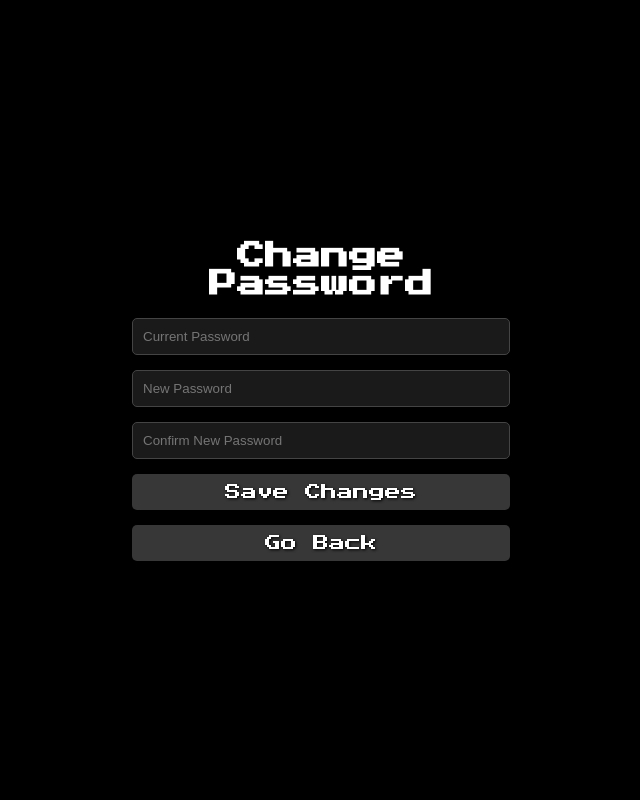
After one commit to glorybnat/Bracken, a PHP site: page /changepass.html in a window 1280 px wide. The commit adds this page. Shown: the whole page, without its empty margins (319-959 px from the left). Run offline with PHP 8.4, Linux system fonts and the light colour scheme.

Commit message:
Made some changes on profile, writeups, and added pages
Made some changes on profile, writeups, and added changemail, changepass pages

```diff
--- /dev/null
+++ b/changepass.html
@@ -0,0 +1,25 @@
+<!DOCTYPE html>
+<html lang="en">
+
+<head>
+    <meta charset="UTF-8">
+    <meta name="viewport" content="width=device-width, initial-scale=1.0">
+    <title>Change Password</title>
+    <link href="https://fonts.googleapis.com/css2?family=Press+Start+2P&display=swap" rel="stylesheet">
+    <link href="css/ChangePass.css" rel="stylesheet">
+</head>
+
+<body>
+    <div class="login-container">
+        <h1>Change Password</h1>
+        <form id="change-password-form">
+            <input type="password" id="current-password" name="current-password" placeholder="Current Password" required>
+            <input type="password" id="new-password" name="new-password" placeholder="New Password" required>
+            <input type="password" id="confirm-password" name="confirm-password" placeholder="Confirm New Password" required>
+            <button type="submit">Save Changes</button>
+        </form>
+        <button id="go-back" onclick="window.location.href='profile.html'">Go Back</button>
+    </div>
+</body>
+
+</html>
--- /dev/null
+++ b/css/changepass.css
@@ -0,0 +1,103 @@
+/* General Styles */
+body {
+    font-family: 'Press Start 2P', cursive;
+    color: #fff;
+    margin: 0;
+    padding: 0;
+    box-sizing: border-box;
+    min-height: 100vh;
+    display: flex;
+    flex-direction: column;
+    align-items: center;
+    justify-content: center;
+    background-color: #000;
+    overflow-x: hidden; /* Prevent horizontal scroll */
+}
+
+/* Change Password Container */
+.login-container {
+    background: rgba(0, 0, 0, 0.7);
+    padding: 30px;
+    border-radius: 10px;
+    box-shadow: 0 0 10px rgba(0, 0, 0, 0.5);
+    max-width: 400px;
+    width: 100%;
+    margin: auto;
+    backdrop-filter: blur(10px);
+    text-align: center; /* Center the text inside the container */
+}
+
+.login-container h1 {
+    font-size: 28px;
+    margin-bottom: 20px;
+}
+
+.login-container input {
+    width: calc(100% - 22px); /* Adjust for padding and border */
+    padding: 10px;
+    margin-bottom: 15px;
+    border: 1px solid #444;
+    border-radius: 5px;
+    background: rgba(255, 255, 255, 0.1);
+    color: #fff;
+    box-sizing: border-box;
+}
+
+.login-container button {
+    width: calc(100% - 22px); /* Same width as input fields */
+    padding: 10px;
+    border: none;
+    border-radius: 5px;
+    background: #000000b3;
+    color: #fff;
+    font-size: 16px;
+    cursor: pointer;
+    box-sizing: border-box;
+    font-family: 'Press Start 2P', cursive; /* Ensure button uses the same font */
+    margin: 0; /* Ensure no additional margin */
+    margin-bottom: 15px; /* Adjust margin between buttons */
+    box-shadow: 0 0px 0px rgba(255, 255, 255, 0.7); /* Added shadow effect */
+    text-shadow: 1px 1px 3px #000; /* Added text shadow */
+    position: relative; /* Required for pseudo-elements */
+    z-index: 0;
+}
+
+.login-container button:before {
+    content: '';
+    background: linear-gradient(45deg, #ff0000, #ff7300, #fffb00, #48ff00, #00ffd5, #002bff, #7a00ff, #ff00c8, #ff0000);
+    position: absolute;
+    top: -2px;
+    left: -2px;
+    background-size: 400%;
+    z-index: -1;
+    filter: blur(4px);
+    width: calc(100% + 4px);
+    height: calc(100% + 4px);
+    animation: glowing 20s linear infinite;
+    opacity: 0;
+    transition: opacity .3s ease-in-out;
+    border-radius: 5px;
+}
+
+.login-container button:hover:before {
+    opacity: 0.7;
+}
+
+.login-container button:after {
+    z-index: -1;
+    content: '';
+    position: absolute;
+    width: 100%;
+    height: 100%;
+    background-color: rgb(55, 55, 55);
+    left: 0;
+    top: 0;
+    border-radius: 5px;
+}
+
+
+@keyframes glowing {
+    0% { background-position: 0 0; }
+    50% { background-position: 400% 0; }
+    100% { background-position: 0 0; }
+}
--- a/profile.php
+++ b/profile.php
@@ -105,8 +105,8 @@ if ($_SESSION['verify edit'] !== true){
                 <input type="text" name="username" id="edit-username" placeholder="Username" value="<?php echo $old_username?>" required>
                 <!-- <input type="text" name="edit-bio" id="edit-bio" placeholder="Bio"> -->
                 <input type="tel" name="phone" id="edit-phone" placeholder="Phone Number" value="<?php echo $old_phone?>" required>
-                <button>Edit Email</button>
-                <button>Edit Password</button>
+                <button onclick="window.location.href='changemail.html'">Edit Email</button>
+                <button onclick="window.location.href='changepass.html'">Edit Password</button>
                 <button type="submit" value="Save" id="save-button" class="save-button">Save</button>
             </form>
         </div>
--- a/writeups.html
+++ b/writeups.html
@@ -56,7 +56,7 @@ session_start();
                 <a href="https://medium.com/@glorybnat/general-information-challenges-from-cybertalents-78df9780f208" target="_blank" class="read-more-button">Read more</a>
             </div>
         </div>
-        <!-- Add more writeup boxes as needed -->
+        <!-- Add more writeup boxes as needhttps://medium.com/@ahmadbilide/cyber-talents-raw-disk-bac6ca85606bhttps://medium.com/@ahmadbilide/cyber-talents-raw-disk-bac6ca85606bed -->
     </div>
 
     <footer class="footer">
```
Also changed, not shown: about1.html (+39 -58 lines), changemail.html (added, +25 -0 lines), css/about1.css (+0 -47 lines), css/changemail.css (added, +102 -0 lines), css/team.css (+1 -6 lines), register.html (renamed from register.php).
